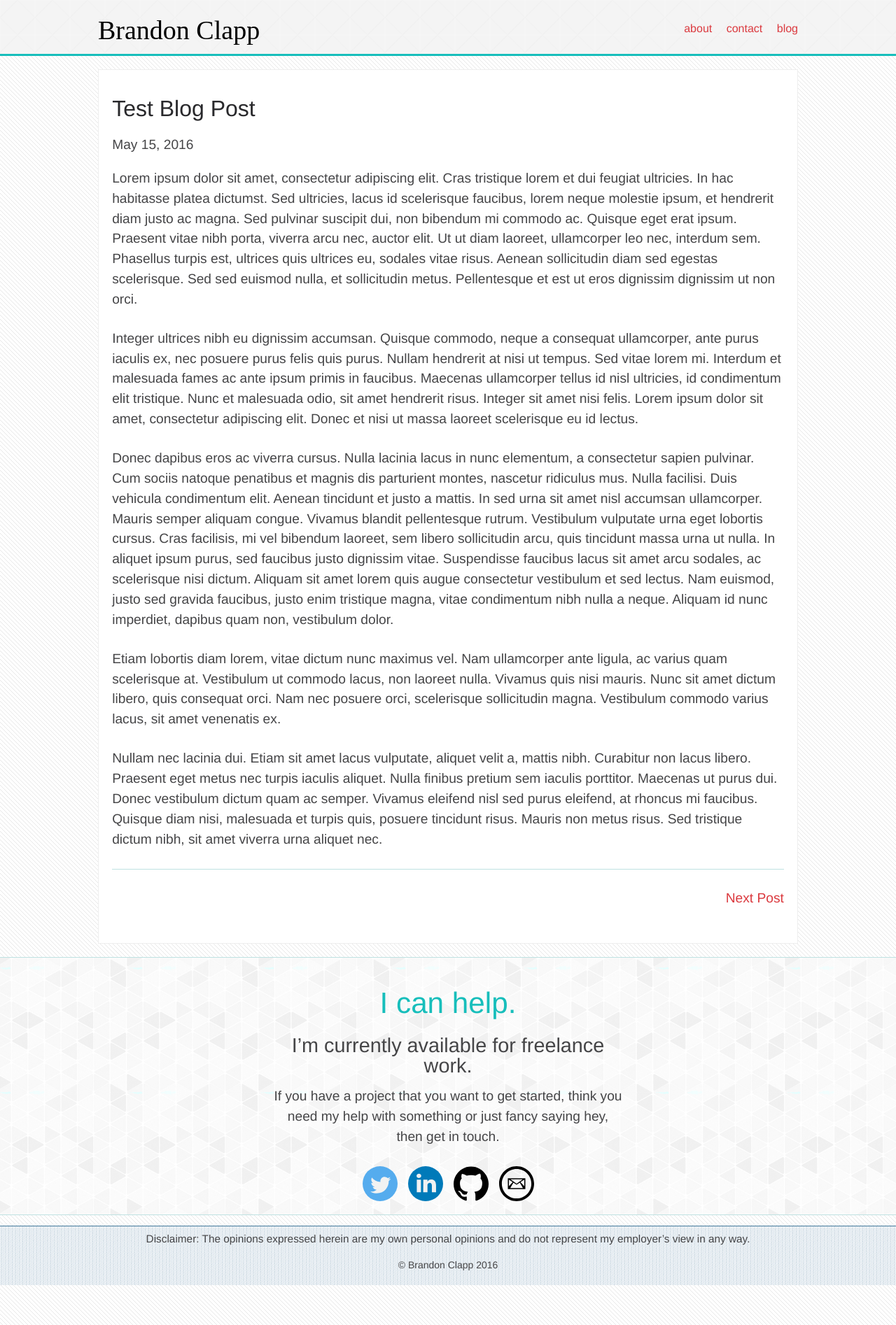
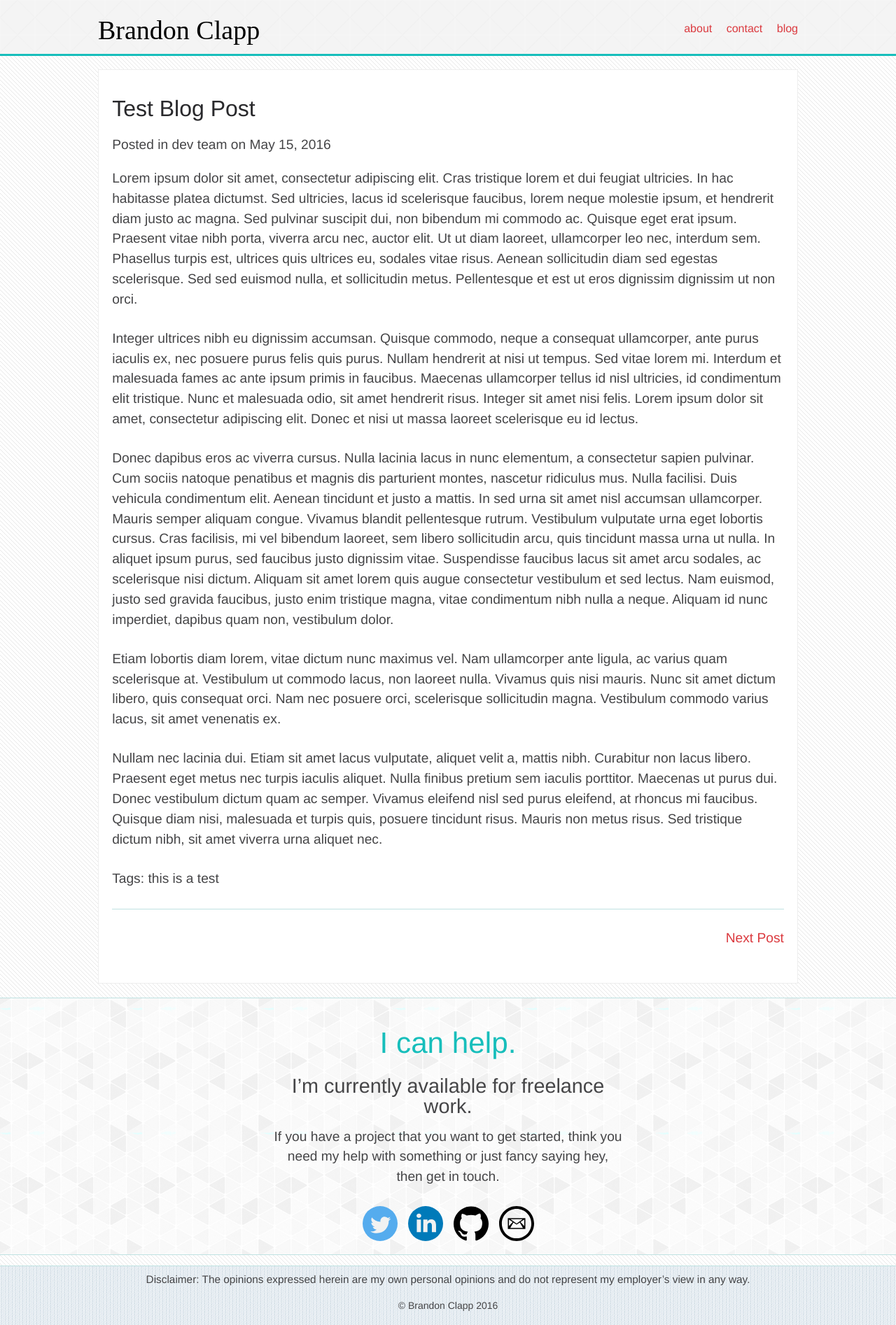
Before and after one commit to BrandonClapp/brandonclapp.github.io, a Jekyll site: the page built from _posts/2016-05-15-benefits-of-socratic-dev-team-environments.md, in a window 1280 px wide. Shown: the whole page at 70% size. Built offline with Jekyll 4.4.1, drawn with Linux system fonts in a browser that asks for light colours; some web fonts are replaced; comment, search, counter and statistics services are not loaded; before the commit the page ends 1837 px from its top, so only the background shows below that.

Commit message:
Include tags on posts

```diff
--- a/_layouts/post.html
+++ b/_layouts/post.html
@@ -13,6 +13,14 @@ comments: true
   <div class="post-header">
     <h1 class="post-title" itemprop="name headline">{{ page.title }}</h1>
     <div class="post-meta">
+      {% if page.categories %}
+      <span>Posted in
+        {% for cat in page.categories %}
+          <strong>{{ cat }} </strong>
+        {% endfor %}
+      on</span>
+      {% endif %}
+
       <time datetime="{{ page.date | date_to_xmlschema }}" itemprop="datePublished">{{ page.date | date: "%b %-d, %Y" }}</time>
       {% if page.author %}
       • <span itemprop="author" itemscope itemtype="http://schema.org/Person"><span itemprop="name">{{ page.author }}</span></span>
@@ -23,6 +31,15 @@ comments: true
   <div class="post-content markdown-body" itemprop="articleBody">
     {{ content }}
   </div>
+
+  {% if page.tags.size > 0 %}
+  <div style="margin-bottom: 1.5em">
+    <span><strong>Tags: </strong></span>
+    {% for tag in page.tags %}
+      <span>{{tag}}</span> <!--todo: link this to linking tags page. -->
+    {% endfor %}
+  </div>
+  {% endif %}
 
   {% if page.comments %}
   <div id="disqus_thread"></div>
--- a/_posts/2016-05-15-benefits-of-socratic-dev-team-environments.md
+++ b/_posts/2016-05-15-benefits-of-socratic-dev-team-environments.md
@@ -5,6 +5,7 @@ date:   2016-05-15 13:21:41 -0500
 categories: dev team
 permalink: /test-blog-post/
 comments: true
+tags: this is a test
 ---
 Lorem ipsum dolor sit amet, consectetur adipiscing elit. Cras tristique lorem et dui feugiat ultricies. In hac habitasse platea dictumst. Sed ultricies, lacus id scelerisque faucibus, lorem neque molestie ipsum, et hendrerit diam justo ac magna. Sed pulvinar suscipit dui, non bibendum mi commodo ac. Quisque eget erat ipsum. Praesent vitae nibh porta, viverra arcu nec, auctor elit. Ut ut diam laoreet, ullamcorper leo nec, interdum sem. Phasellus turpis est, ultrices quis ultrices eu, sodales vitae risus. Aenean sollicitudin diam sed egestas scelerisque. Sed sed euismod nulla, et sollicitudin metus. Pellentesque et est ut eros dignissim dignissim ut non orci.
 
--- a/_sass/_layout.scss
+++ b/_sass/_layout.scss
@@ -157,8 +157,9 @@
 }
 
 .site-footer {
+  $border-color: desaturate(lighten($color5, 40%), 40%);
   margin-top: ($spacing-unit/2);
-  border-top: 1px solid $color4;
+  border-top: 1px solid $border-color;
   background: $bg8;
   font-family: $font3;
 
@@ -179,9 +180,4 @@
     margin: 0 auto;
     padding: 1em;
   }
-
-  .footer-content {
-
-
-  }
 }
```
Also changed, not shown: _drafts/git-guide-useful-commands.md (+1 -1 lines), 3 other files.
